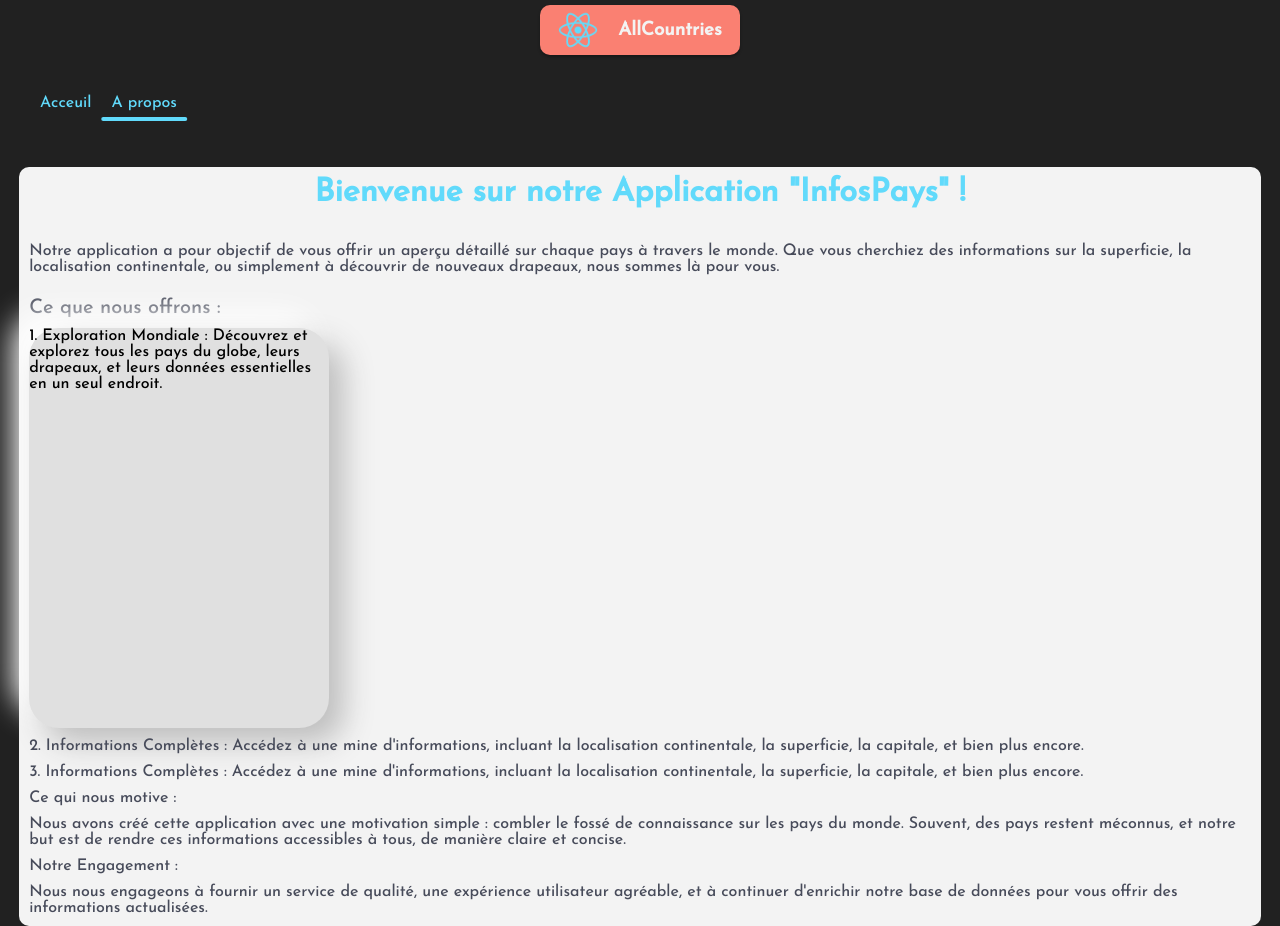
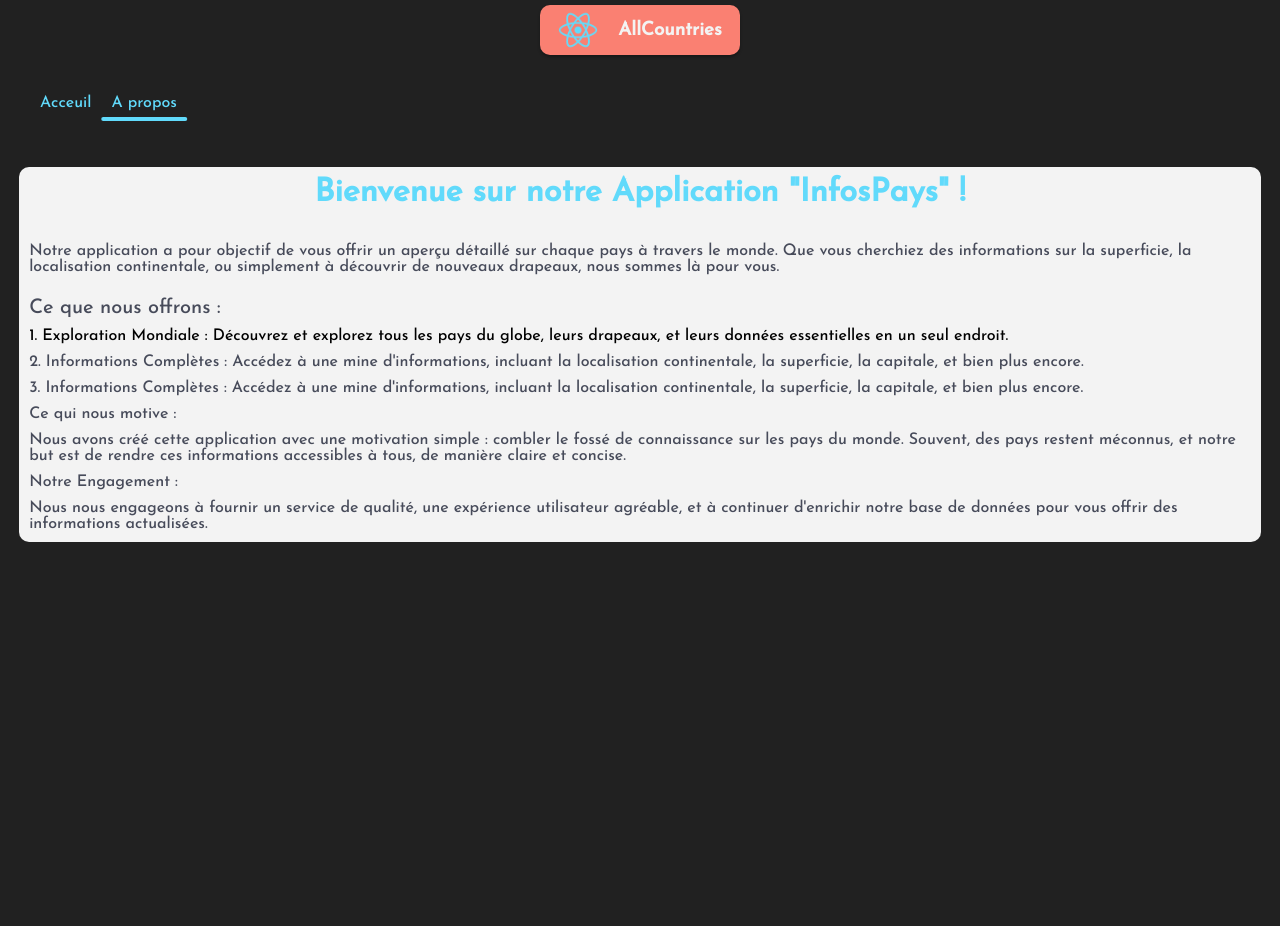
Before and after one commit to Moh7ven/AllCountries, a React (Create React App) app: page /about in a window 1280 px wide. After the commit the page ends 800 px from the top, so only its background shows below. Built offline with nearby package versions, Linux system fonts and the light colour scheme.

Commit message:
about card delete

```diff
--- a/src/styles/components/_about.scss
+++ b/src/styles/components/_about.scss
@@ -33,10 +33,10 @@
   font-size: 20px;
 }
 
-.aboutCard {
+/* .aboutCard {
   width: 300px;
   height: 400px;
   border-radius: 30px;
   background: #e0e0e0;
   box-shadow: 15px 15px 30px #bebebe, -15px -15px 30px #ffffff;
-}
+} */
```
